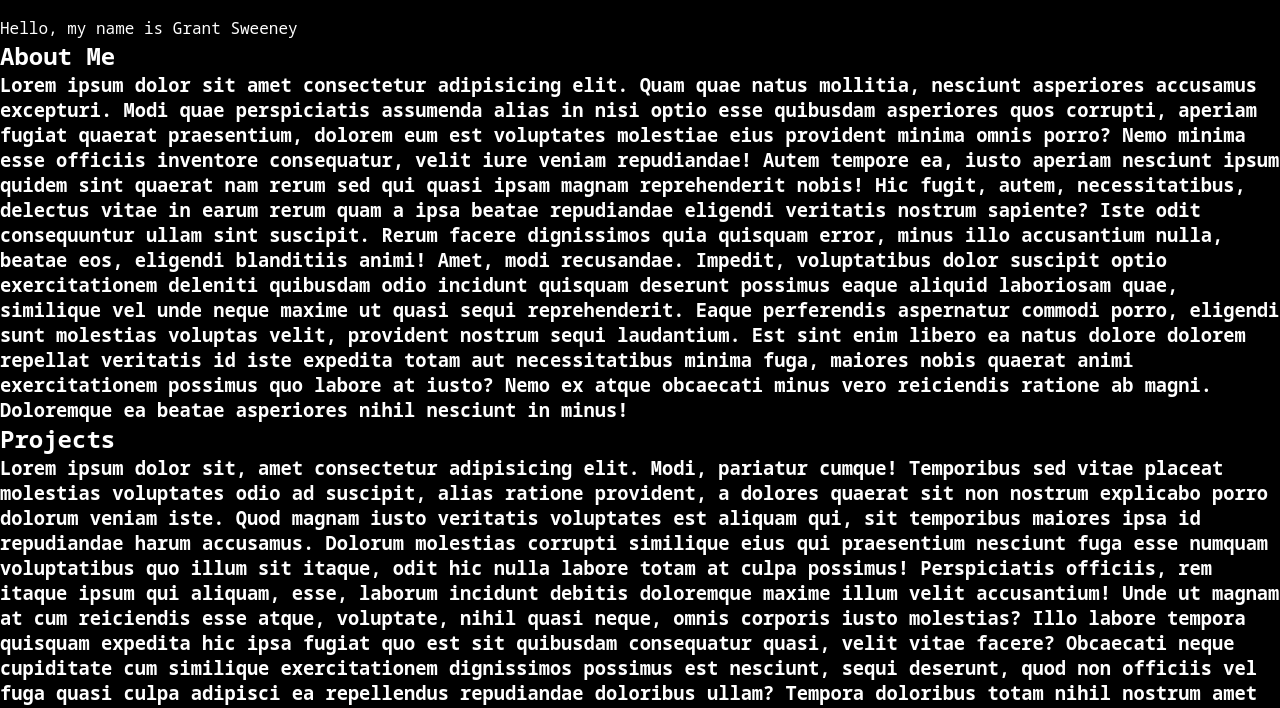
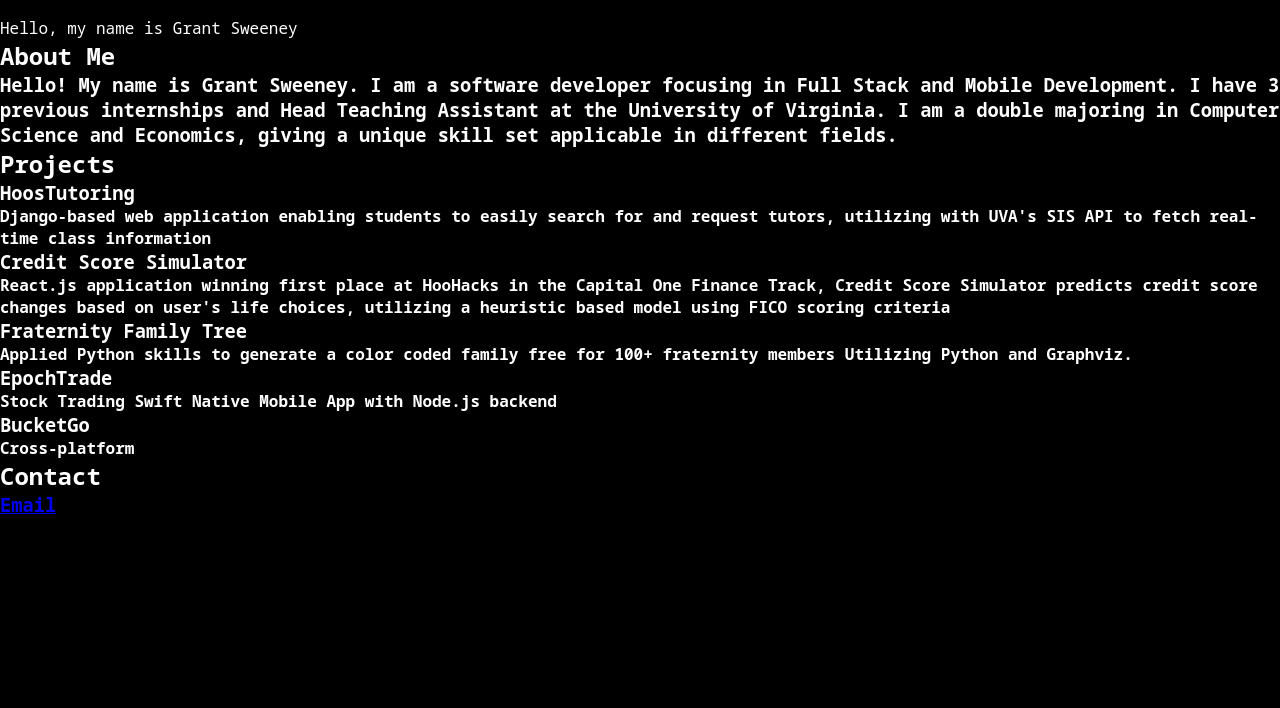
Before and after one commit to grantsweeney02/Portfolio, a plain HTML site: page html/index.html in a window 1280 px wide. Shown: the part 88-796 px from the top of the page. Drawn offline with Linux system fonts and the light colour scheme.

Commit message:
updated information

```diff
--- a/html/index.html
+++ b/html/index.html
@@ -15,7 +15,8 @@
 <body>
     <header>
         <nav class="navbar">
-            <a class="navbar-brand" href="#"><img id="logo" src="../assets/images/dark-mode-favicon.ico" alt=""></a>
+            <a class="navbar-brand" href="../html/intro.html"><img id="logo"
+                    src="../assets/images/dark-mode-favicon.ico" alt=""></a>
             <div class="navbar-links" id="navbarNav">
                 <ul class="navbar-nav">
                     <li class="nav-item">
@@ -39,46 +40,44 @@
         </section>
         <section id="about">
             <h2>About Me</h2>
-            <h3>Lorem ipsum dolor sit amet consectetur adipisicing elit. Quam quae natus mollitia, nesciunt asperiores
-                accusamus excepturi. Modi quae perspiciatis assumenda alias in nisi optio esse quibusdam asperiores quos
-                corrupti, aperiam fugiat quaerat praesentium, dolorem eum est voluptates molestiae eius provident minima
-                omnis porro? Nemo minima esse officiis inventore consequatur, velit iure veniam repudiandae! Autem
-                tempore ea, iusto aperiam nesciunt ipsum quidem sint quaerat nam rerum sed qui quasi ipsam magnam
-                reprehenderit nobis! Hic fugit, autem, necessitatibus, delectus vitae in earum rerum quam a ipsa beatae
-                repudiandae eligendi veritatis nostrum sapiente? Iste odit consequuntur ullam sint suscipit. Rerum
-                facere dignissimos quia quisquam error, minus illo accusantium nulla, beatae eos, eligendi blanditiis
-                animi! Amet, modi recusandae. Impedit, voluptatibus dolor suscipit optio exercitationem deleniti
-                quibusdam odio incidunt quisquam deserunt possimus eaque aliquid laboriosam quae, similique vel unde
-                neque maxime ut quasi sequi reprehenderit. Eaque perferendis aspernatur commodi porro, eligendi sunt
-                molestias voluptas velit, provident nostrum sequi laudantium. Est sint enim libero ea natus dolore
-                dolorem repellat veritatis id iste expedita totam aut necessitatibus minima fuga, maiores nobis quaerat
-                animi exercitationem possimus quo labore at iusto? Nemo ex atque obcaecati minus vero reiciendis ratione
-                ab magni. Doloremque ea beatae asperiores nihil nesciunt in minus!</h3>
+            <h3>Hello! My name is Grant Sweeney. I am a software developer focusing in Full Stack and Mobile
+                Development. I have 3 previous internships and Head Teaching Assistant at the University of Virginia.
+                I am a double majoring in Computer Science and Economics, giving a unique skill set applicable in
+                different fields.
+            </h3>
         </section>
         <section id="projects">
             <h2>Projects</h2>
-            <h3>Lorem ipsum dolor sit, amet consectetur adipisicing elit. Modi, pariatur cumque! Temporibus sed vitae
-                placeat molestias voluptates odio ad suscipit, alias ratione provident, a dolores quaerat sit non
-                nostrum explicabo porro dolorum veniam iste. Quod magnam iusto veritatis voluptates est aliquam qui, sit
-                temporibus maiores ipsa id repudiandae harum accusamus. Dolorum molestias corrupti similique eius qui
-                praesentium nesciunt fuga esse numquam voluptatibus quo illum sit itaque, odit hic nulla labore totam at
-                culpa possimus! Perspiciatis officiis, rem itaque ipsum qui aliquam, esse, laborum incidunt debitis
-                doloremque maxime illum velit accusantium! Unde ut magnam at cum reiciendis esse atque, voluptate, nihil
-                quasi neque, omnis corporis iusto molestias? Illo labore tempora quisquam expedita hic ipsa fugiat quo
-                est sit quibusdam consequatur quasi, velit vitae facere? Obcaecati neque cupiditate cum similique
-                exercitationem dignissimos possimus est nesciunt, sequi deserunt, quod non officiis vel fuga quasi culpa
-                adipisci ea repellendus repudiandae doloribus ullam? Tempora doloribus totam nihil nostrum amet nobis
-                ullam temporibus nemo quisquam voluptatibus excepturi eaque hic aliquid repudiandae numquam, tenetur
-                soluta magnam voluptas sed iusto. Assumenda provident illum commodi accusamus adipisci veniam quidem
-                incidunt temporibus reiciendis alias animi esse ea eos itaque nulla ut, rem facere voluptatum
-                exercitationem accusantium repellat! Pariatur, enim sit.</h3>
+            <ul>
+                <li>
+                    <h3>HoosTutoring</h3>
+                    <h4>Django-based web application enabling students to easily search for and request tutors,
+                        utilizing with UVA's SIS API to fetch real-time class information</h4>
+                </li>
+                <li>
+                    <h3>Credit Score Simulator</h3>
+                    <h4>React.js application winning first place at HooHacks in the Capital One Finance Track, Credit
+                        Score Simulator predicts credit score changes based on user's life choices, utilizing a
+                        heuristic based model using FICO scoring criteria</h4>
+                </li>
+                <li>
+                    <h3>Fraternity Family Tree</h3>
+                    <h4>Applied Python skills to generate a color coded family free for 100+ fraternity members
+                        Utilizing Python and Graphviz.</h4>
+                </li>
+                <li>
+                    <h3>EpochTrade</h3>
+                    <h4>Stock Trading Swift Native Mobile App with Node.js backend</h4>
+                </li>
+                <li>
+                    <h3>BucketGo</h3>
+                    <h4>Cross-platform </h4>
+                </li>
+            </ul>
         </section>
         <section id="contact">
             <h2>Contact</h2>
-            <h3>Lorem ipsum, dolor sit amet consectetur adipisicing elit. Quibusdam velit totam molestiae quis corrupti
-                consectetur fugit suscipit, laborum eum laudantium sit quos, iure veritatis modi earum ducimus
-                blanditiis enim fugiat ut a dolores quisquam vel voluptates magnam? Ipsa est assumenda eveniet optio
-                laudantium ducimus suscipit, quasi, fuga officiis, quam nihil.</h3>
+            <h3><a href="mailto:grantsweeney02@gmail.com">Email</a></h3>
         </section>
     </main>
     <script src="../js/script.js"></script>
```
Also changed, not shown: js/introScript.js (+6 -35 lines), css/style.css (line endings or trailing spaces).
